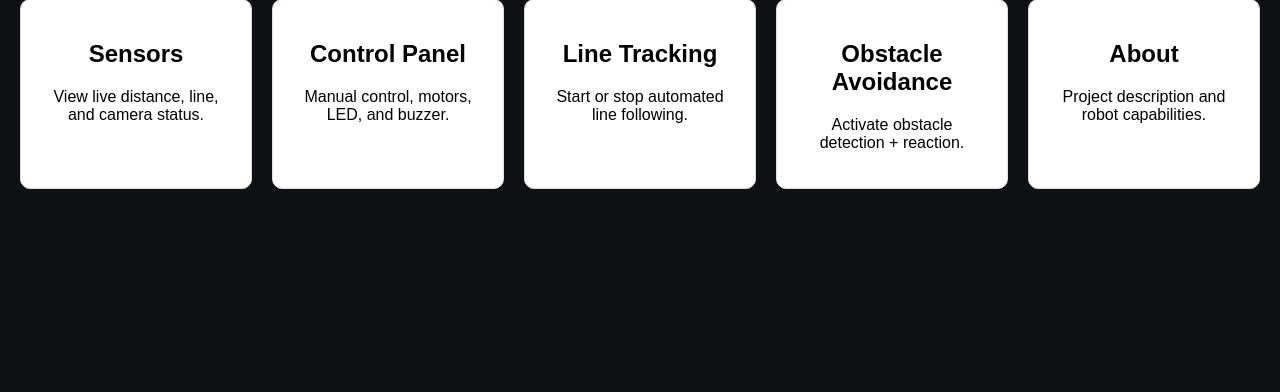
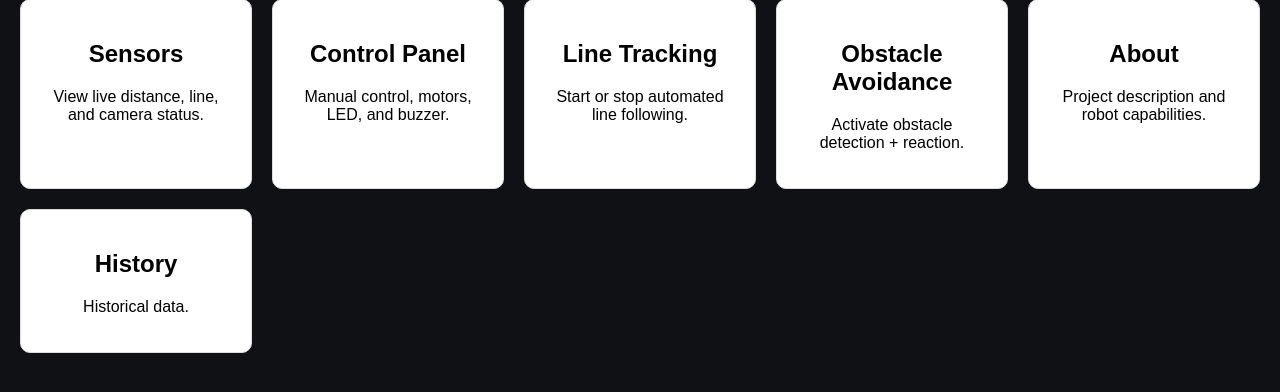
Before and after one commit to CunninghamLi/smartrobotproject, a Flask app: page / in a window 1280 px wide. Shown: the part 190-582 px from the top of the page. Run offline with Flask 3, Linux system fonts and the light colour scheme.

Commit message:
Update home.html

```diff
--- a/flask_dashboard/templates/home.html
+++ b/flask_dashboard/templates/home.html
@@ -31,7 +31,10 @@
         <h2>About</h2>
         <p>Project description and robot capabilities.</p>
     </a>
-
+    <a class="home-card" href="/history">
+        <h2>History</h2>
+        <p>Historical data.</p>
+    </a>
 </div>
 
 <style>
```
